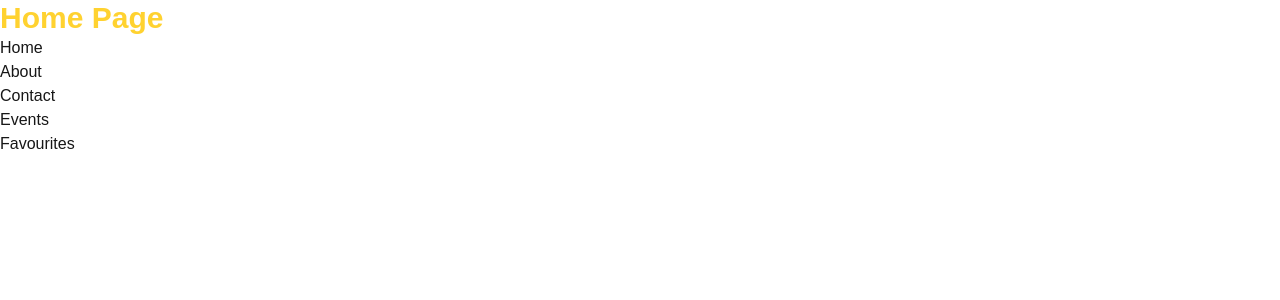
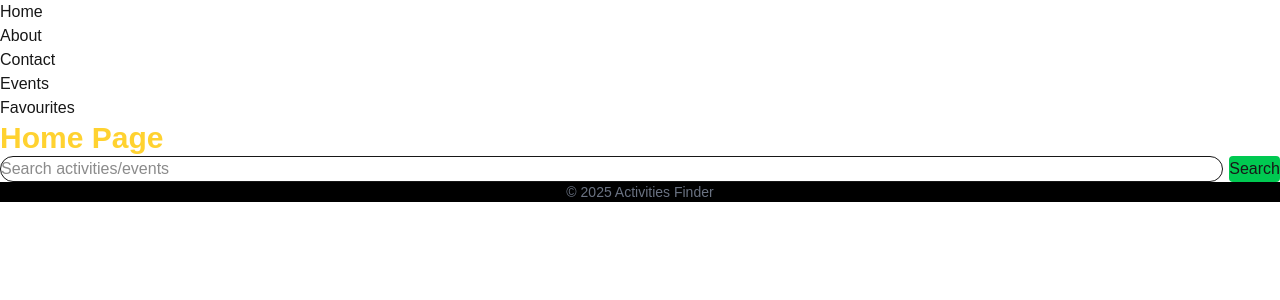
Before and after one commit to ManyManicAmbitions/activities_finder_project, a Next.js app: page / in a window 1280 px wide. Shown: the top 300 px of the page. Built offline with nearby package versions, Linux system fonts and the light colour scheme.

Commit message:
Added search bar lofic to SearchBar.js component + Added search bar to the home page

```diff
--- a/app/page.tsx
+++ b/app/page.tsx
@@ -1,10 +1,23 @@
+'use client';
+import {useState} from "react";
 import Nav from "../components/Nav";
+import SearchBar from '../components/SearchBar'
+import Footer from '../components/Footer'
 
 export default function Home() {
+    const [searchTerm, setSearchTerm] = useState('');
+    const handleSearch = (term: string) => {
+        setSearchTerm(term);
+    };
     return (
         <div>
+            <Nav/>
+            <main>
             <h1 className="text-3xl font-bold text-amber-300">Home Page</h1>
-            <Nav />
+            <SearchBar onSearch={handleSearch}/>
+            {searchTerm && <p>Searching for:{searchTerm}</p>}
+            </main>
+            <Footer/>
         </div>
     );
 
--- a/components/SearchBar.js
+++ b/components/SearchBar.js
@@ -0,0 +1,30 @@
+'use client';
+import {useState} from 'react';
+
+export default function SearchBar({onSearch}) {
+    const [term, setTerm] = useState('');
+
+    const handleSubmit = (e) => {
+        e.preventDefault();
+        if (onSearch){
+            onSearch(term);
+        }
+    };
+    return (
+        <form onSubmit={handleSubmit} className="flex gap-1.5 my-2">
+            <input
+            type="text"
+            placeholder="Search activities/events"
+            value={term}
+            onChange={(e) => setTerm(e.target.value)}
+            className="border p-3 flex-1 rounded-2xl"/>
+
+            <button
+            type="submit"
+            className="bg-green-500 text-shadow-white px-2 py-1 rounded hover:bg-green-700">
+                Search
+            </button>
+
+        </form>
+    );
+}
```
